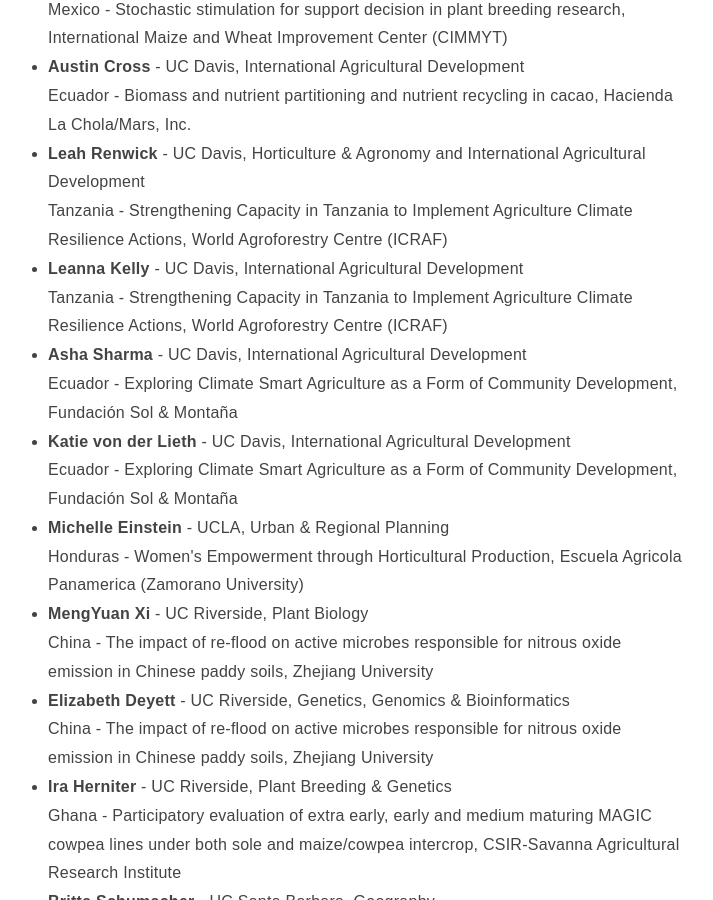
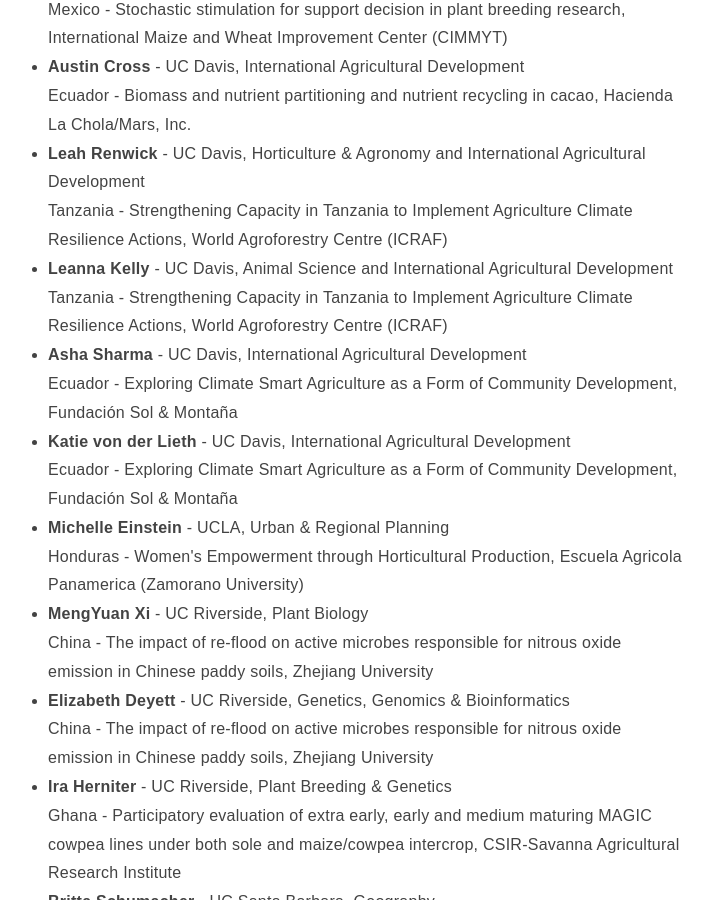
Before and after one commit to ucdavis/ip, a Jekyll site: the page built from _posts/profiles/RIFA/2015-02-12-Fellows.markdown, in a window 1280 px wide and 900 px high, scrolled down 1248 px. Shown: the whole window, without its empty margins (120-833 px from the left). Built offline with Jekyll 4.4.1, drawn with Linux system fonts in a browser that asks for light colours; nearby versions of some CDN libraries.

Commit message:
rifa fellow list edit

```diff
--- a/_posts/profiles/RIFA/2015-02-12-Fellows.markdown
+++ b/_posts/profiles/RIFA/2015-02-12-Fellows.markdown
@@ -33,7 +33,7 @@
 	<li><b>Leah Renwick</b> - UC Davis, Horticulture &amp; Agronomy and International Agricultural Development<br>
 	Tanzania - Strengthening Capacity in Tanzania to Implement Agriculture Climate Resilience Actions, World Agroforestry Centre (ICRAF)</li>
 
-	<li><b>Leanna Kelly</b> - UC Davis, International Agricultural Development<br>
+	<li><b>Leanna Kelly</b> - UC Davis, Animal Science and International Agricultural Development<br>
 	Tanzania - Strengthening Capacity in Tanzania to Implement Agriculture Climate Resilience Actions, World Agroforestry Centre (ICRAF)</li>
 
 	<li><b>Asha Sharma</b> - UC Davis, International Agricultural Development<br>
```
